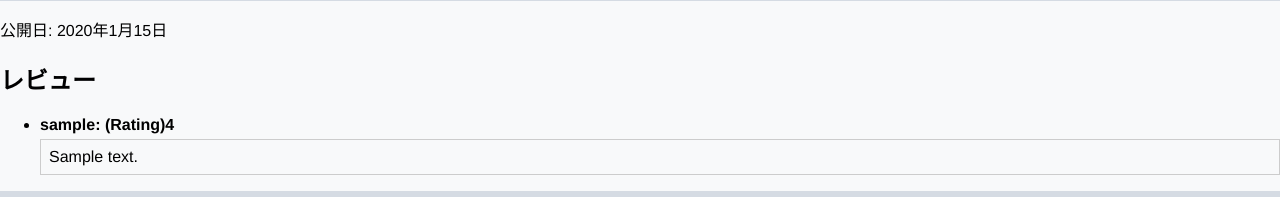
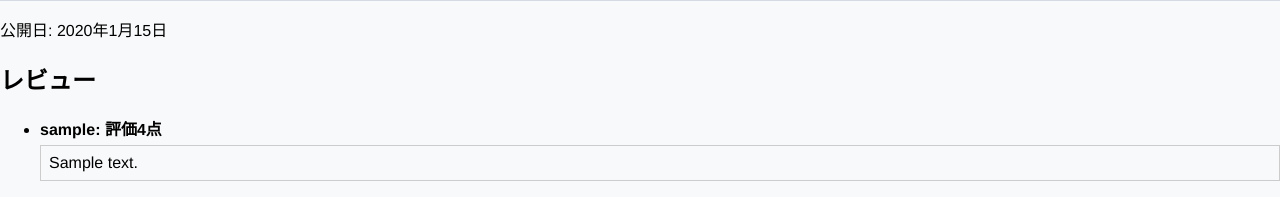
Before and after one commit to 97958697/my-first-portfolio, a Django app: page /reviews/movies/1/ in a window 1280 px wide. Shown: the part 1215-1412 px from the top of the page. Run offline with Django 5.2, Linux system fonts and the light colour scheme; tables that the repository leaves empty hold one stand-in row (values such as "Sample post"); grey boxes marked "Sample" are stand-in pictures.

Commit message:
feat: 映画詳細画面の評価表記を「ユーザー名:評価n点」に変更

```diff
--- a/templates/reviews/movie_detail.html
+++ b/templates/reviews/movie_detail.html
@@ -17,7 +17,7 @@
 <ul>
 {% for review in movie.reviews.all %}
     <li style="margin-bottom:1em;">
-        <strong>{{ review.user.username }}: (Rating){{ review.rating }}</strong>
+        <strong>{{ review.user.username }}: 評価{{ review.rating }}点</strong>
         {% if user.is_authenticated and review.user == user %}
             <a href="{% url 'reviews:update' review.id %}" class="btn btn-secondary btn-sm">編集</a>
         {% endif %}
```
